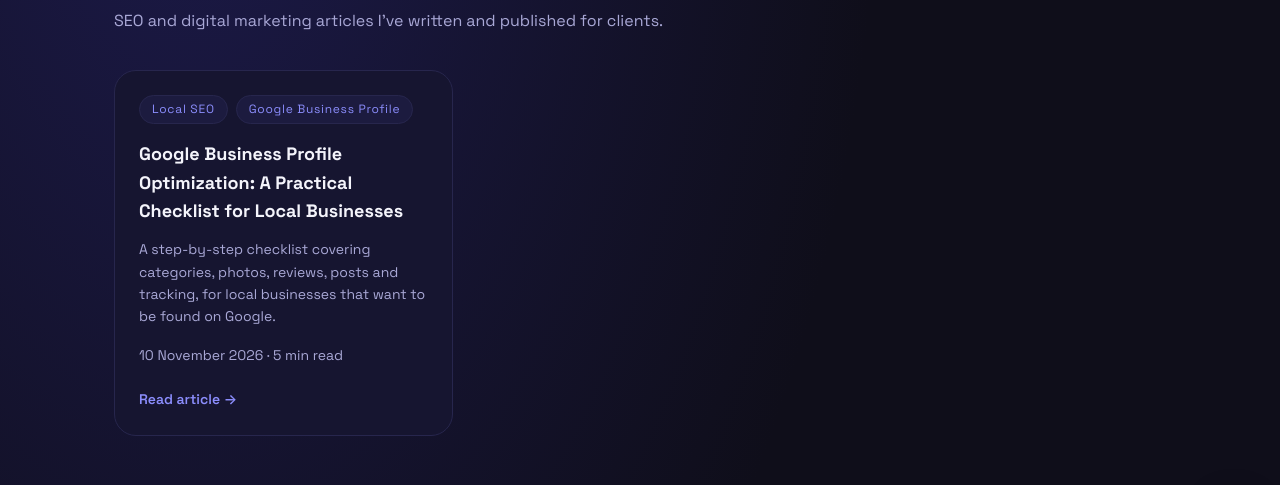
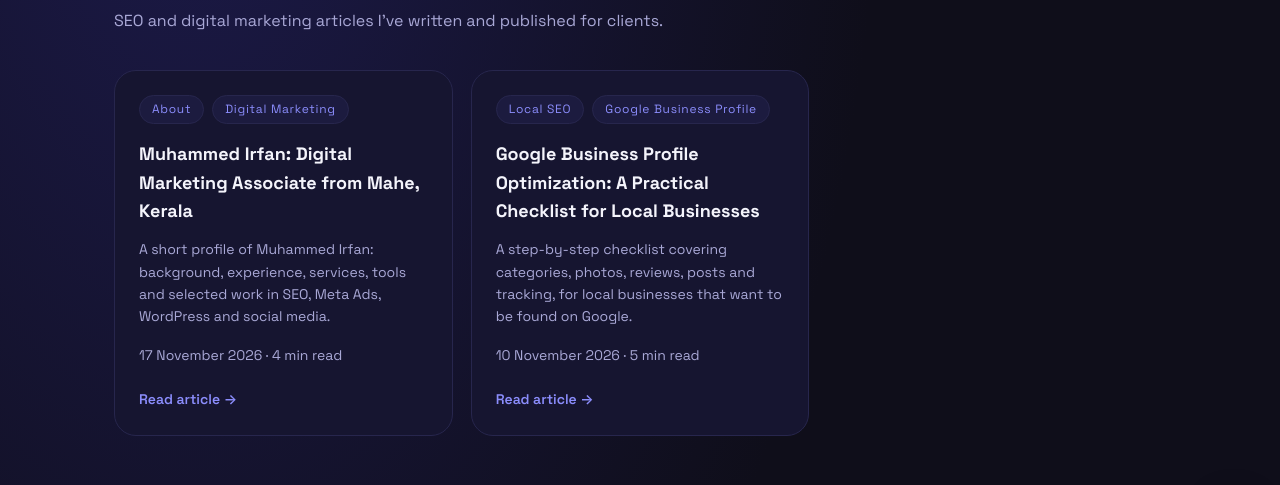
Before and after one commit to irfan619619/irfan-portfolio, a plain HTML site: page blog.html in a window 1280 px wide. Shown: the part 240-725 px from the top of the page. Drawn offline with Linux system fonts and the light colour scheme.

Commit message:
Add files via upload

```diff
--- a/blog.html
+++ b/blog.html
@@ -53,9 +53,9 @@
  <p class="sub">SEO and digital marketing articles I’ve written and published for clients.</p>
  <div class="grid3">
   <!-- ADD A POST: copy this block, remove the comment marks, and change the text and link
-  <article class="card post"><div class="tags"><span class="tag">About</span><span class="tag">Digital Marketing</span></div><h3>Muhammed Irfan: Digital Marketing Associate from Mahe, Kerala</h3><p>A short profile of Muhammed Irfan: background, experience, services, tools and selected work in SEO, Meta Ads, WordPress and social media.</p><p class="art-meta" style="margin:10px 0 0">17 November 2026 · 4 min read</p><a class="more" href="muhammed-irfan-digital-marketing-associate-kerala.html">Read article →</a></article>
   <article class="card post"><div class="tags"><span class="tag">SEO</span></div><h3>Article title</h3><p>One or two lines about the article.</p><a class="more" href="https://example.com/your-article" target="_blank" rel="noopener">Read article ↗</a></article>
   -->
+  <article class="card post"><div class="tags"><span class="tag">About</span><span class="tag">Digital Marketing</span></div><h3>Muhammed Irfan: Digital Marketing Associate from Mahe, Kerala</h3><p>A short profile of Muhammed Irfan: background, experience, services, tools and selected work in SEO, Meta Ads, WordPress and social media.</p><p class="art-meta" style="margin:10px 0 0">17 November 2026 · 4 min read</p><a class="more" href="muhammed-irfan-digital-marketing-associate-kerala.html">Read article →</a></article>
   <article class="card post"><div class="tags"><span class="tag">Local SEO</span><span class="tag">Google Business Profile</span></div><h3>Google Business Profile Optimization: A Practical Checklist for Local Businesses</h3><p>A step-by-step checklist covering categories, photos, reviews, posts and tracking, for local businesses that want to be found on Google.</p><p class="art-meta" style="margin:10px 0 0">10 November 2026 · 5 min read</p><a class="more" href="google-business-profile-checklist.html">Read article →</a></article>
  </div>
 </div></section>
```
